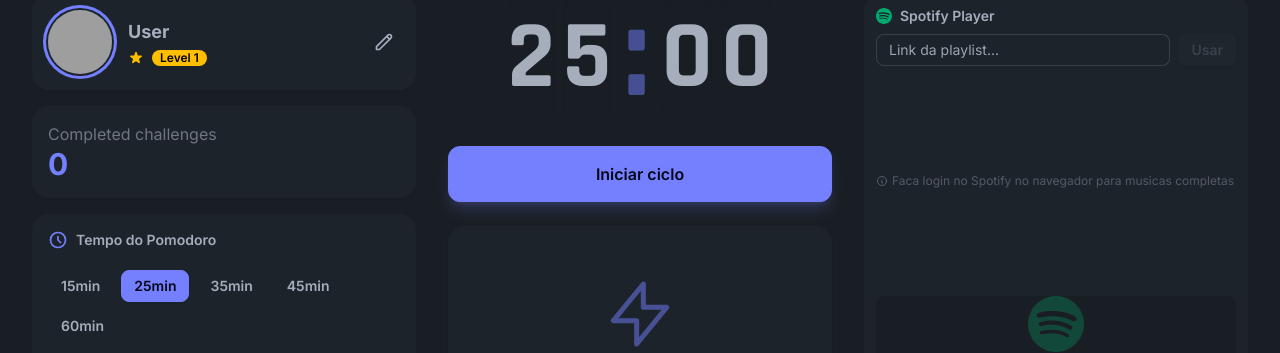
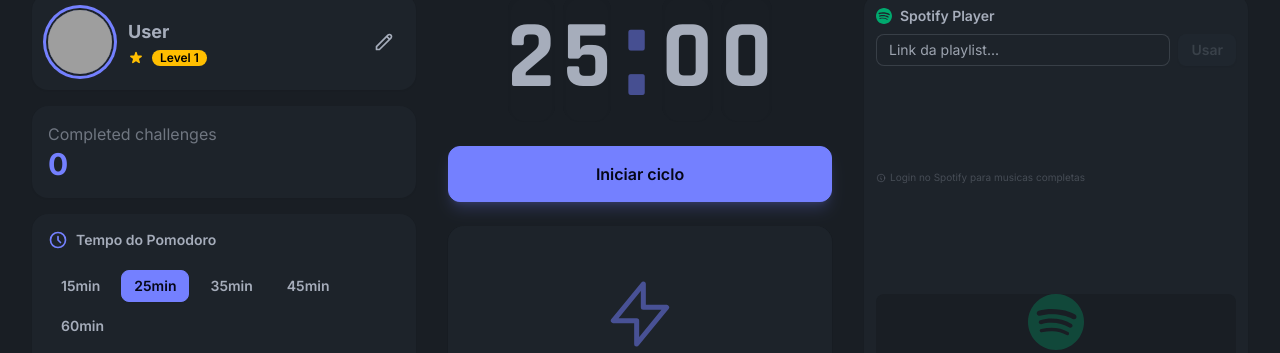
Before and after one commit to Azincourt-tech/pomodoro-nuxt, a Nuxt app: page / in a window 1280 px wide. Shown: the part 198-551 px from the top of the page. Built offline with nearby package versions, Linux system fonts and the light colour scheme; grey boxes are pictures that could not be loaded.

Commit message:
Fix: Aviso Spotify mais compacto

```diff
--- a/components/atoms/SpotifyPlayer.vue
+++ b/components/atoms/SpotifyPlayer.vue
@@ -29,12 +29,12 @@
         <button class="link link-error" @click="clearUrl">Remover</button>
       </div>
 
-      <!-- Aviso sempre visivel -->
-      <p class="text-base-content/40 text-xs flex items-center gap-1">
-        <svg class="w-3 h-3 flex-shrink-0" fill="none" stroke="currentColor" viewBox="0 0 24 24">
+      <!-- Aviso compacto -->
+      <p class="text-base-content/30 text-[10px] flex items-center gap-1 -mt-1">
+        <svg class="w-2.5 h-2.5 flex-shrink-0" fill="none" stroke="currentColor" viewBox="0 0 24 24">
           <path stroke-linecap="round" stroke-linejoin="round" stroke-width="2" d="M13 16h-1v-4h-1m1-4h.01M21 12a9 9 0 11-18 0 9 9 0 0118 0z" />
         </svg>
-        Faca login no Spotify no navegador para musicas completas
+        Login no Spotify para musicas completas
       </p>
 
       <!-- Embed ou Placeholder -->
```
